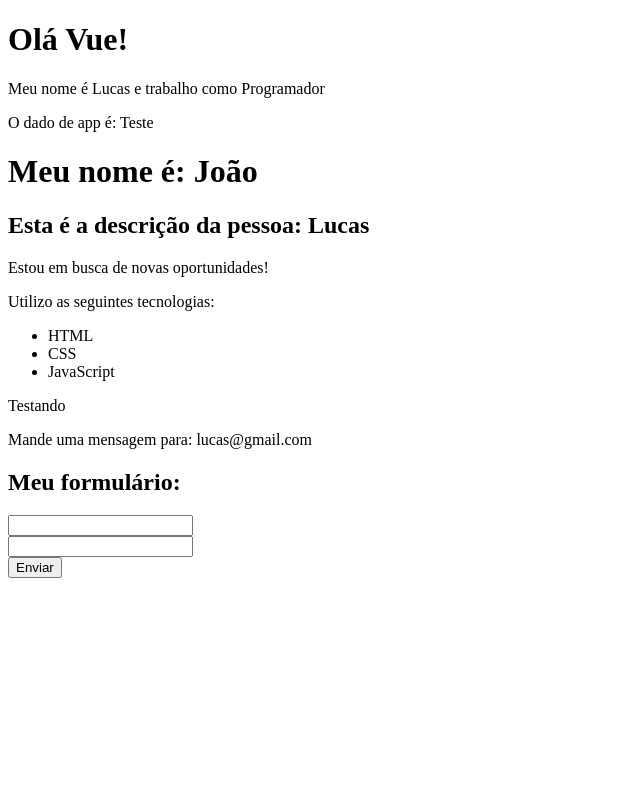
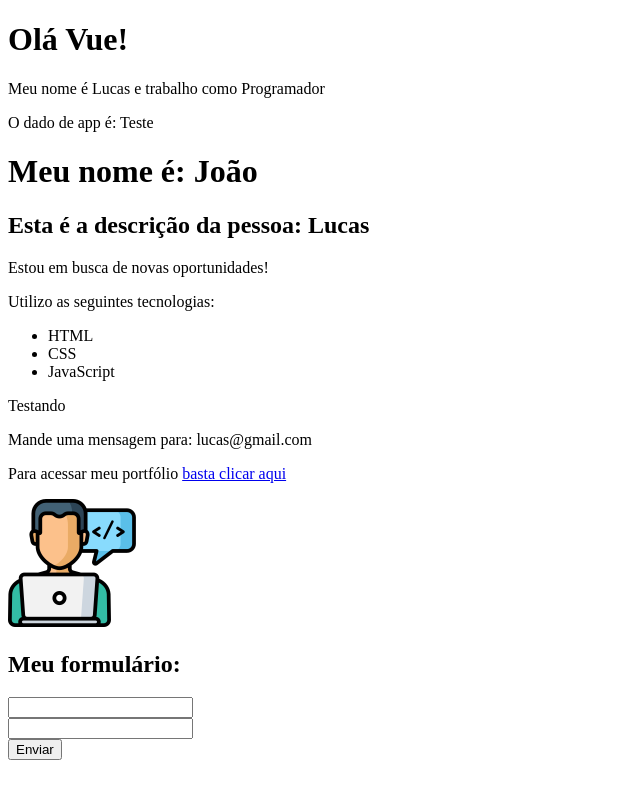
Before and after one commit to lucasgabriel2806/curso-vue-hora-de-codar, a Vue app in the folder 2_projeto_vue/: page / in a window 1280 px wide. Shown: the whole page, without its empty margins (0-640 px from the left). Built offline with nearby package versions, Linux system fonts and the light colour scheme.

Commit message:
Atributos dinâmicos

```diff
--- a/2_projeto_vue/src/components/Info.vue
+++ b/2_projeto_vue/src/components/Info.vue
@@ -18,18 +18,29 @@
 
         <p v-show='mostrar_email'>Mande uma mensagem para: {{ email }}</p>
 
+        <p>Para acessar meu portfólio <a v-bind:href="meu_link">basta clicar aqui</a></p>
+
+        <Picture />
+
     </div>
 
 </template>
 
 <script>
+
+    import Picture from './Picture.vue';
+
     export default {
         name: 'Info',
+        components: {
+            Picture
+        },
         data() {
             return {
                 esta_estudando: false,
                 mostrar_email: true,
-                email: 'lucas@gmail.com'
+                email: 'lucas@gmail.com',
+                meu_link: 'https://google.com'
             }
         }
     }
--- /dev/null
+++ b/2_projeto_vue/src/components/Picture.vue
@@ -0,0 +1,17 @@
+<template>
+
+    <img :src="avatar" :alt="descricao">
+
+</template>
+
+<script>
+    export default {
+        name: 'Picure',
+        data() {
+            return {
+                avatar: '/img/avatar.png',
+                descricao: 'Lucas Gabriel'
+            }
+        }
+    }
+</script>
```
Also changed, not shown: 2_projeto_vue/public/img/avatar.png (added).
